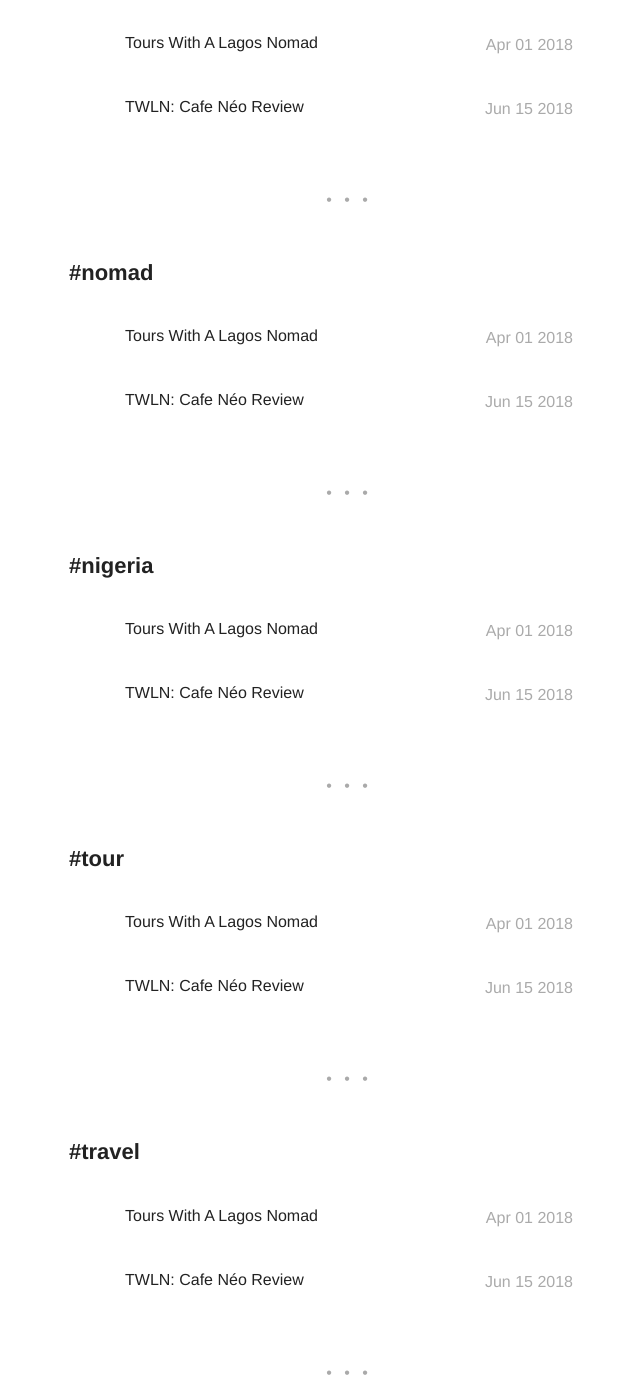
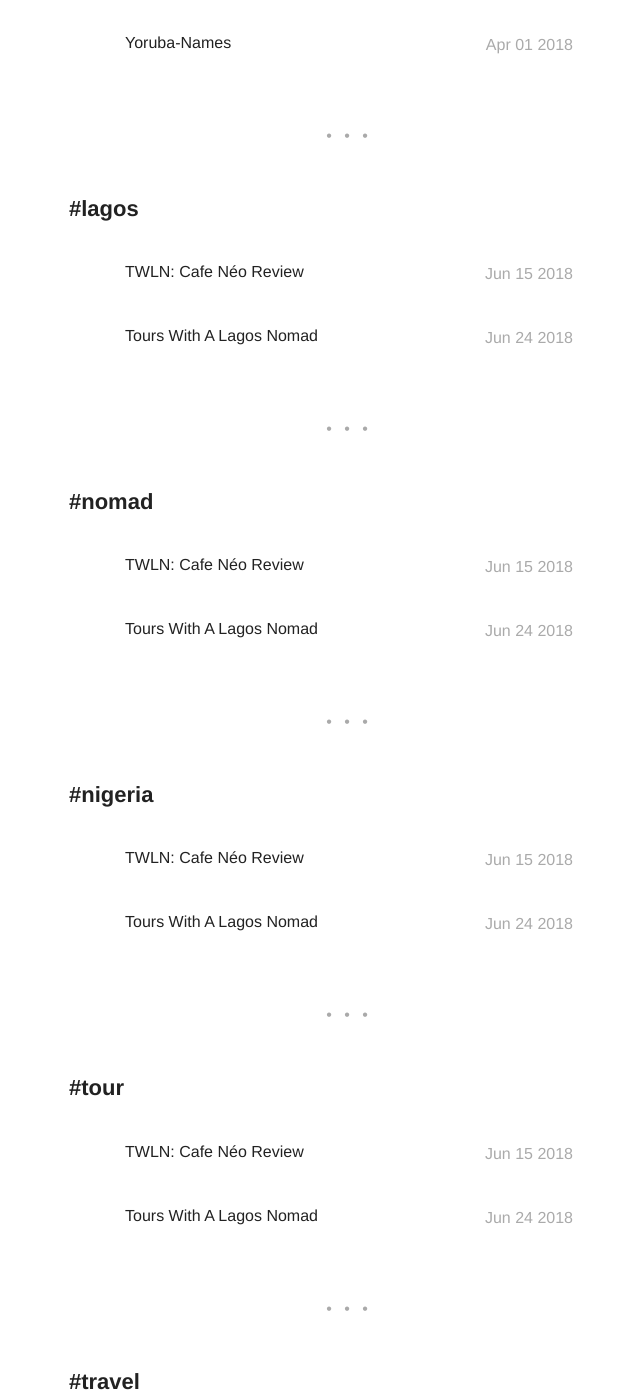
Before and after one commit to lagosnomad/mczlatan.github.io, a Jekyll site: the page built from tags.html, in a window 1280 px wide and 1400 px high, scrolled down 21771 px. Shown: the whole window, without its empty margins (291-931 px from the left). Built offline with Jekyll 4.4.1, drawn with Linux system fonts in a browser that asks for light colours; some of the changed text lies outside the part shown.

Commit message:
fixed post date

```diff
--- a/_posts/2018-03-14-reverse-engineering-hybrid.md
+++ b/_posts/2018-06-24-reverse-engineering-hybrid.md
@@ -19,7 +19,7 @@ headerImage: false
 projects: false
 hidden: false # don't count this post in blog pagination
 externalLink: false
-date: 2018-04-19
+date: 2018-06-24
 ---
 ![Reverse Engineering Hybrid Apps](../assets/images/post-bg-17.jpeg)
 
--- a/_posts/2018-04-01-tours-with-lagos-nomad.md
+++ b/_posts/2018-06-24-tours-with-lagos-nomad.md
@@ -17,7 +17,7 @@ layout: post
 tours: true
 hidden: false
 externalLink: false
-date: 2018-04-01
+date: 2018-06-24
 ---
 
 ![Tours With A Lagos Nomad](../assets/images/tours/image3.jpg)
```
Also changed, not shown: 8 other files.
